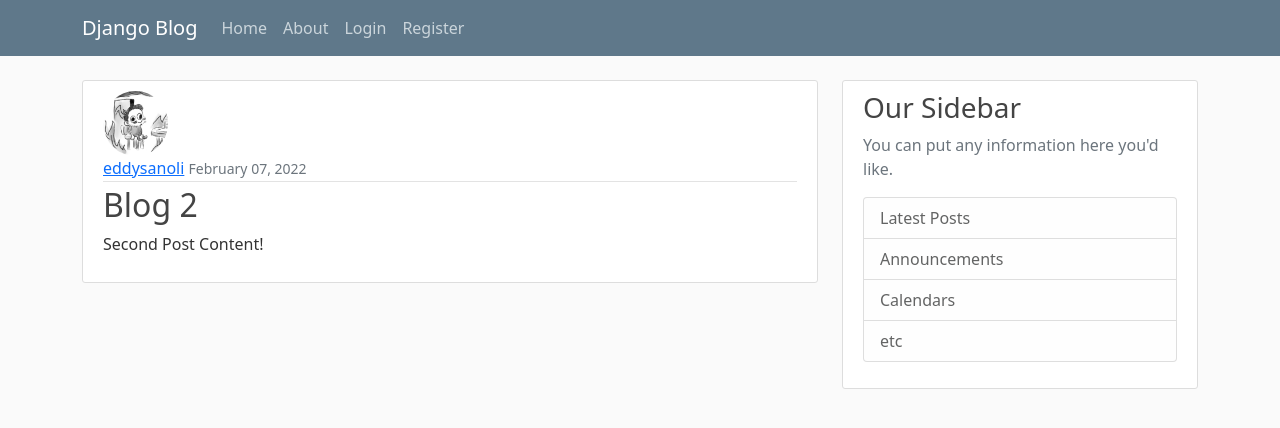
After one commit to eddysanoli-webdev/Youtube-Tutorials, a Django app: page /post/2/ in a window 1280 px wide. The commit adds this page. Shown: the top 428 px of the page. Run offline with Django 4.2, Linux system fonts and the light colour scheme; data comes from the database, SQL or seed files in the repository; both versions use the stored data as it was after the commit; some libraries are stand-ins or nearby versions.

Commit message:
Part 10 - Create, Update and Delete Posts
Migrated to the use of class based views, and utilized the default classes for listing, deleting, updating and creating, to implement functionality around the manipulation of posts. Also added the ability to only allow the creation of posts for logged in users, and only allow to update a post if the current logged in user is the author.

```diff
--- a/Django - Full Featured Web App/blog/models.py
+++ b/Django - Full Featured Web App/blog/models.py
@@ -1,6 +1,10 @@
 from django.db import models
 from django.utils import timezone
 from django.contrib.auth.models import User
+
+# reverse: Return a string with the URL where the user should be redirected.
+# If used inside a class based view, the class will handle the redirect.
+from django.urls import reverse
 
 # Each class will be a table in the database
 # Each attribute in the post will be a field (column) in the database
@@ -26,3 +30,9 @@
     # (When a post object is converted to a string, it prints the post title)
     def __str__(self):
         return self.title
+
+    # Where a user should be redirected after a post
+    # In this case it will be redirected to the post-detail page. That template requires
+    # the ID of the post to be passed, so we pass it through the kwargs.
+    def get_absolute_url(self):
+        return reverse('post-detail', kwargs={'pk': self.pk})
--- a/Django - Full Featured Web App/blog/templates/blog/base.html
+++ b/Django - Full Featured Web App/blog/templates/blog/base.html
@@ -35,7 +35,7 @@
                     <span class="navbar-toggler-icon"></span>
                 </button>
                 <div class="collapse navbar-collapse" id="navbarToggle">
-                    <div class="navbar-nav ml-auto">
+                    <div class="navbar-nav mr-auto">
 
                         <!-- The HREF will point to the name of the route on our URL patterns -->
                         <a class="nav-item nav-link" href="{% url 'blog-home' %}">Home</a>
@@ -47,6 +47,7 @@
 
                         <!-- If the user is logged in -->
                         {% if user.is_authenticated %}
+                            <a class="nav-item nav-link" href="{% url 'post-create' %}">New Post</a>
                             <a class="nav-item nav-link" href="{% url 'profile' %}">Profile</a>
                             <a class="nav-item nav-link" href="{% url 'logout' %}">Logout</a>
 
--- /dev/null
+++ b/Django - Full Featured Web App/blog/templates/blog/post_detail.html
@@ -0,0 +1,53 @@
+<!-- Include the base template -->
+{% extends "blog/base.html" %}
+
+<!-- Insert content inside the block in "base.html" -->
+{% block content %}
+
+    <!--
+        NOTE: By default the template expects that the object that will be "detailed"
+        will be passed as "object". Change the view on "views.py" to change this
+    -->
+
+    <article class="media content-section">
+
+        <!-- Access the:
+            - Current post
+            - The author of the current post
+            - The profile associated with the author
+            - Image stored on the current profile
+            - URL of the image
+        -->
+        <img class="rounded-circle article-img" src="{{ object.author.profile.image.url }}" alt="">
+
+        <div class="media-body">
+            <div class="article-metadata">
+                <a class="mr-2" href="#">{{ object.author }}</a>
+
+                <!-- Date is formatted to only show the date itself and not the time  -->
+                <!-- Filter (|): Used to format the time in a specific way -->
+                <!-- Date format: Month Day, Year
+                    - F: Full textual month
+                    - d: Day number
+                    - Y: Year in number format
+                -->
+                <small class="text-muted">{{ object.date_posted|date:"F d, Y" }}</small>
+
+                <!-- If the current logged in user is the author of the post, display -->
+                <!-- the "edit" and "delete" controls for the post -->
+                {% if object.author == user %}
+
+                    <!-- Wrap in a div to get the buttons into a new line -->
+                    <div>
+                        <a class="btn btn-secondary btn-sm mt-1 mb-1" href="{% url 'post-update' object.id %}">Edit</a>
+                        <a class="btn btn-danger btn-sm mt-1 mb-1" href="{% url 'post-delete' object.id %}">Delete</a>
+                    </div>
+                {% endif %}
+
+            </div>
+            <h2 class="article-title">{{ object.title }}</h2>
+            <p class="article-content">{{ object.content }}</p>
+        </div>
+        </article>
+
+{% endblock content %}
--- a/Django - Full Featured Web App/blog/urls.py
+++ b/Django - Full Featured Web App/blog/urls.py
@@ -2,11 +2,42 @@
 
 # Import views.py file in current directory (.)
 from . import views
+from .views import (
+    PostListView,
+    PostDetailView,
+    PostCreateView,
+    PostUpdateView,
+    PostDeleteView
+)
 
 # TIPS:
 # - Be clear with the naming of the paths. Avoid generic names like "home"
 # - Always add a trailing slash to all routes
 urlpatterns = [
-    path('', views.home, name="blog-home"),
+
+    # Home view
+    # By default, the list view will look for a template called: APP/MODEL_VIEWTYPE.html
+    path('', PostListView.as_view(), name='blog-home'),
+    # Function alternative: path('', views.home, name="blog-home")
+
+    # View to any Post
+    #   - By default, the class view expects the parameter to be "pk" (primary key). This can be changed by adding an attribute inside the class
+    #   - <param>: Parameter received through the URL
+    #   - <data_type:...>: Assert a specific type for a URL parameter
+    path('post/<int:pk>/', PostDetailView.as_view(), name='post-detail'),
+
+    # Create post view
+    # Note: The post will share a template with the "post-update" view. The template
+    #       should be called "post_form.html". Make sure to modify the "form_valid" method
+    #       of the class and add the parameter "get_absolute_url" to "models.py"
+    path('post/new/', PostCreateView.as_view(), name='post-create'),
+
+    # Update Post View
+    path('post/<int:pk>/update/', PostUpdateView.as_view(), name='post-update'),
+
+    # Delete Post View
+    path('post/<int:pk>/delete/', PostDeleteView.as_view(), name='post-delete'),
+
+    # About view
     path('about/', views.about, name="blog-about"),
 ]
--- a/Django - Full Featured Web App/blog/views.py
+++ b/Django - Full Featured Web App/blog/views.py
@@ -1,4 +1,12 @@
 from django.shortcuts import render
+from django.views.generic import (
+    ListView,
+    DetailView,
+    CreateView,
+    UpdateView,
+    DeleteView
+)
+from django.contrib.auth.mixins import LoginRequiredMixin, UserPassesTestMixin
 
 # From the "models.py" file on the current directory
 from .models import Post
@@ -11,11 +19,29 @@
 
 def home(request):
 
-
     # NOTE: "render" still returns an HTTP response under the hood
     return render(request, 'blog/home.html', context = {
         'posts': Post.objects.all()
     })
+
+# Class List View
+class PostListView(ListView):
+
+    # Model to query to list the elements
+    model = Post
+
+    # Set a new template to use the template used on the home function view
+    template_name = 'blog/home.html'
+
+    # By default, the element that the template will loop over is called object_list
+    # Here we want to loop over our Post objects, so we create a new name for "object_list"
+    # element. Since in the "home" template we use "posts" that will be the name
+    context_object_name = 'posts'
+
+    # Order posts from latest to oldest
+    #   1. Order from oldest to latest: ['date_posted']
+    #   2. Reverse the order: ['-date_posted']
+    ordering = ['-date_posted']
 
 # =====================
 # ABOUT PAGE
@@ -25,3 +51,106 @@
     return render(request, 'blog/about.html', context = {
         'title': "About"
     })
+
+
+# =====================
+# POST DETAIL PAGE
+# =====================
+
+# Class based view will look for a template called:
+#   <app>/<model>_<viewtype>.html = blog/post_detail.html
+
+class PostDetailView(DetailView):
+    model = Post
+
+
+# =====================
+# POST CREATE PAGE
+# =====================
+
+# Class based view will look for a template called:
+#   <app>/<model>_<viewtype>.html = blog/post_create.html
+
+# We cannot use decorators on classes, so the "login_required" decorator cannot
+# be used to require a login. In this case we inherit from the "LoginRequired" mixin.
+
+class PostCreateView(LoginRequiredMixin, CreateView):
+    model = Post
+
+    # Fields that we want to be in the Create form
+    fields = ['title', 'content']
+
+    # Overwrite the "form_valid" method from the parent to add a user
+    # to the post, preventing an error
+    def form_valid(self, form):
+
+        # Set the author of the form as the currently logged in user
+        form.instance.author = self.request.user
+
+        # Running the "form_valid" method from the parent class
+        return super().form_valid(form)
+
+# =====================
+# POST UPDATE PAGE
+# =====================
+
+class PostUpdateView(LoginRequiredMixin, UserPassesTestMixin, UpdateView):
+
+    model = Post
+
+    # Fields that we want to be in the Create form
+    fields = ['title', 'content']
+
+
+    # Overwrite the "form_valid" method from the parent to add a user
+    # to the post, preventing an error
+    def form_valid(self, form):
+
+        # Set the author of the form as the currently logged in user
+        form.instance.author = self.request.user
+
+        # Running the "form_valid" method from the parent class
+        return super().form_valid(form)
+
+
+    # Function that the UserPassesTestMixin will use to check if a user
+    # passes a specific test or condition
+    def test_func(self):
+
+        # Get the current post
+        post = self.get_object()
+
+        # If current user == current post author then
+        # allow the user to edit the post
+        if self.request.user == post.author:
+            return True
+        else:
+            return False
+
+
+# =====================
+# POST DELETE PAGE
+# =====================
+
+# To delete a view, the user must be logged in and be the author of the post
+
+# Class based view will look for a template called:
+#   <app>/<model>_<viewtype>.html = blog/post_confirm_delete.html
+
+class PostDeleteView(LoginRequiredMixin, UserPassesTestMixin, DeleteView):
+    model = Post
+
+    # Redirect to the home page after a successful deletion
+    success_url = "/"
+
+    # Check if the user is the author of the current post
+    def test_func(self):
+
+        # Get the current post
+        post = self.get_object()
+
+        # If current user == current post author
+        if self.request.user == post.author:
+            return True
+        else:
+            return False
```
Also changed, not shown: Django - Full Featured Web App/Notes.md (+6 -0 lines), Django - Full Featured Web App/blog/templates/blog/home.html (+7 -1 lines), Django - Full Featured Web App/blog/templates/blog/post_confirm_delete.html (added, +36 -0 lines), Django - Full Featured Web App/blog/templates/blog/post_form.html (added, +34 -0 lines), Django - Full Featured Web App/db.sqlite3.
